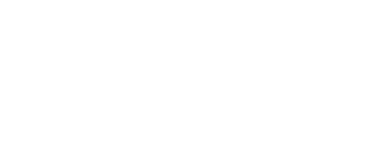
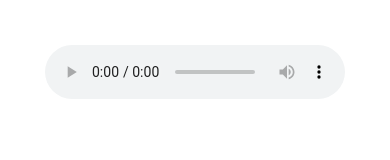
Before and after one commit to YusufEymenALKAN/voice-recording, a plain HTML site: page index.html in a window 390 px wide. Drawn offline with Linux system fonts and the light colour scheme.

Commit message:
Update style.css

```diff
--- a/style.css
+++ b/style.css
@@ -1,5 +1,13 @@
 .ses {
-    display: none;
-    visibility: hidden;
-    opacity: 0
+    margin-top: 20%;
+    margin-left: 40%;
   }
+
+  @media only screen and (max-width: 600px) {
+    /* Örneğin, 600 piksel ve daha küçük ekran genişlikleri için stiller */
+    .ses {
+        margin-top: 10%; /* İstenilen değere göre ayarlayabilirsiniz */
+        margin-left: 10%; /* İstenilen değere göre ayarlayabilirsiniz */
+        /* Diğer stilleri de buraya ekleyebilirsiniz */
+    }
+}
```
